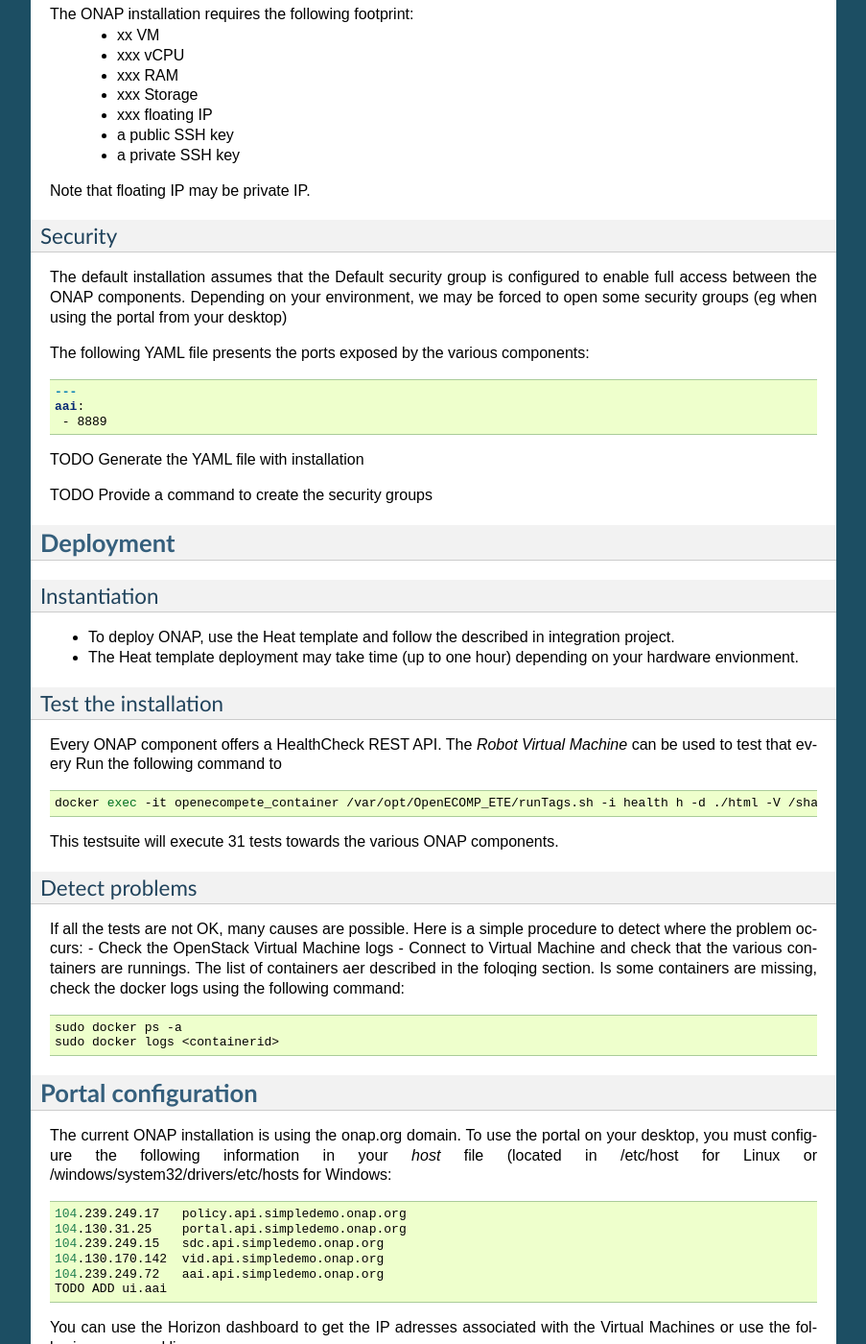
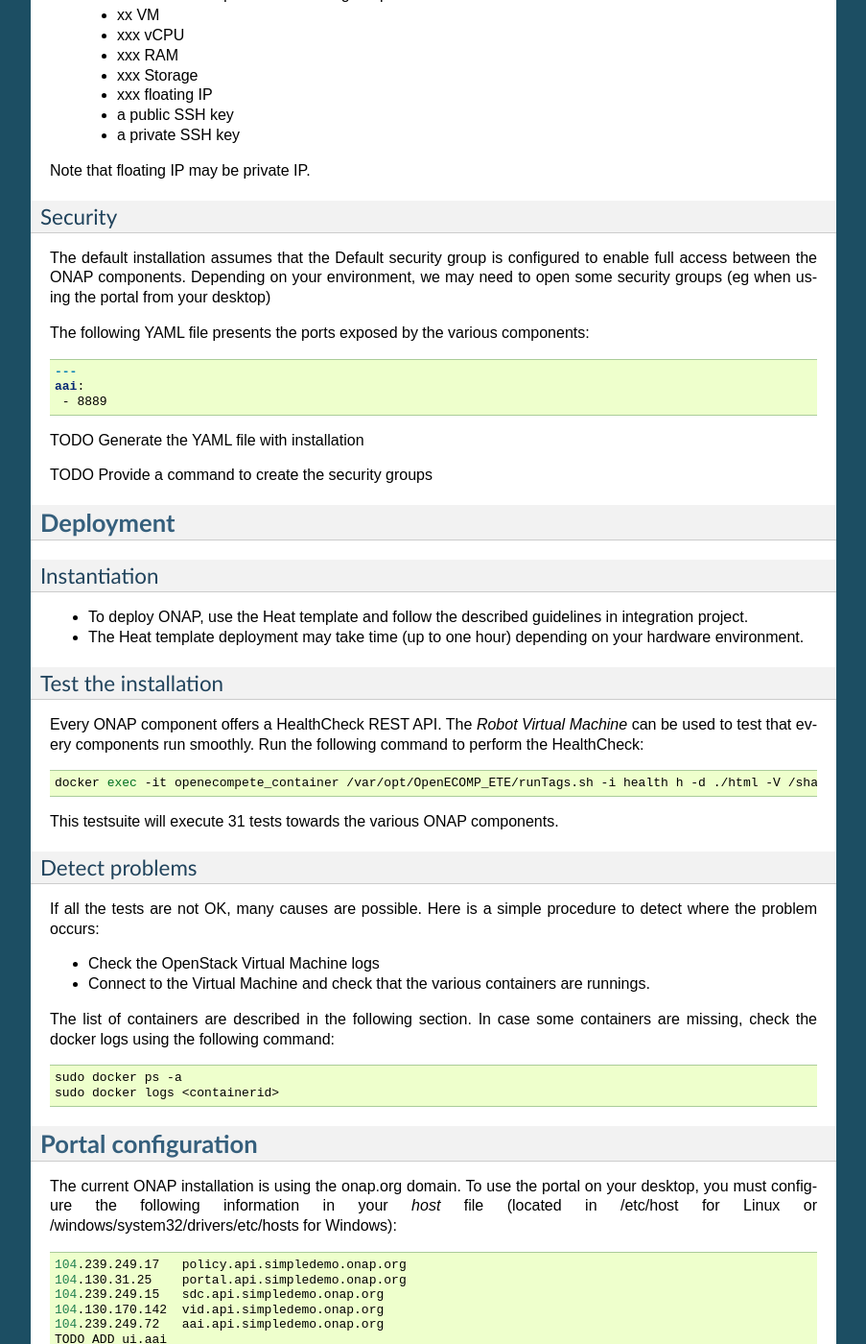
Before and after one commit to onap/doc, a Sphinx documentation site: the page built from docs/guides/onap-developer/settingup/index.rst, in a window 1280 px wide and 1400 px high, scrolled down 1136 px. Shown: the whole window at 96% size, without its empty margins (198-1101 px from the left). Built offline with Sphinx 7.4.7, drawn with Linux system fonts in a browser that asks for light colours; formulas are drawn with MathJax 3; pages that are not in the unit, such as notebooks, are missing from menus; some of the changed text lies outside the part shown.

Commit message:
Update Setting-Up ONAP
Edited index.rst file with minor typo and formatting

Change-Id: I622e3c45c4029fab7856d4c369e718a12dc13cb5
Issue-Id: DOC-153
Signed-off-by: Gildas Lanilis <gildas.lanilis@huawei.com>

```diff
--- a/docs/guides/onap-developer/settingup/index.rst
+++ b/docs/guides/onap-developer/settingup/index.rst
@@ -14,15 +14,15 @@
 
 **Context**
 ===========
-ONAP may be deployed in different contexts depending on the service provider requirements. The official installation for Amsterdam Release is currenly based on OpenStack.
+ONAP may be deployed in different contexts depending on your requirements. The recommended installation for Amsterdam Release is currenly based on OpenStack.
 
-Using the Amsterdam Release installer, ONAP components may be deployed in a single tenant or can be distributed in various tenants: one for all the components except the DCAE one and another tenant dedicated to the DCAE components.
+Using the Amsterdam Release installer, ONAP components may be deployed in a single tenant or multiple tenants. One tenant for all the components except DCAE, and another tenant dedicated to the DCAE components.
 
-The VNFs managed by ONAP may be deployed in different OpenStack tenants or based on top of Vmware based infrastructure (cf MultiCloud project).
+The VNFs managed by ONAP may be deployed in different OpenStack tenants or based on top of VMware based infrastructure (cf MultiCloud project).
 
 Figure 1
 
-The current installation is based on the mono-tenant deployment (all the ONAP components will be hosted in a unique tenant)
+The current installation is based on the single tenant deployment (all the ONAP components will be hosted in a unique tenant)
 
 
 **Requirements**
@@ -62,7 +62,7 @@
 Security
 --------
 The default installation assumes that the Default security group is configured to enable full access between the ONAP components.
-Depending on your environment, we may be forced to open some security groups (eg when using the portal from your desktop)
+Depending on your environment, we may need to open some security groups (eg when using the portal from your desktop)
 
 The following YAML file presents the ports exposed by the various components:
 
@@ -81,14 +81,14 @@
 
 Instantiation
 -------------
-- To deploy ONAP, use the Heat template and follow the described in integration project.
+- To deploy ONAP, use the Heat template and follow the described guidelines in integration project.
 
-- The Heat template deployment may take time (up to one hour) depending on your hardware envionment.
+- The Heat template deployment may take time (up to one hour) depending on your hardware environment.
 
 Test the installation
 ---------------------
-Every ONAP component offers a HealthCheck REST API. The *Robot Virtual Machine* can be used to test that every
-Run the following command to
+Every ONAP component offers a HealthCheck REST API. The *Robot Virtual Machine* can be used to test that every components run smoothly.
+Run the following command to perform the HealthCheck:
 
 .. code-block:: bash
 
@@ -100,8 +100,11 @@
 ---------------
 If all the tests are not OK, many causes are possible.
 Here is a simple procedure to detect where the problem occurs:
-- Check the OpenStack Virtual Machine logs
-- Connect to Virtual Machine and check that the various containers are runnings. The list of containers aer described in the foloqing section. Is some containers are missing, check the docker logs using the following command:
+
+* Check the OpenStack Virtual Machine logs
+* Connect to the Virtual Machine and check that the various containers are runnings.
+
+The list of containers are described in the following section. In case some containers are missing, check the docker logs using the following command:
 
 .. code-block:: bash
 
@@ -112,7 +115,7 @@
 **Portal configuration**
 ========================
 The current ONAP installation is using the onap.org domain.
-To use the portal on your desktop, you must configure the following information in your *host* file (located in /etc/host for Linux or /windows/system32/drivers/etc/hosts for Windows:
+To use the portal on your desktop, you must configure the following information in your *host* file (located in /etc/host for Linux or /windows/system32/drivers/etc/hosts for Windows):
 
 .. code-block:: bash
 
```
